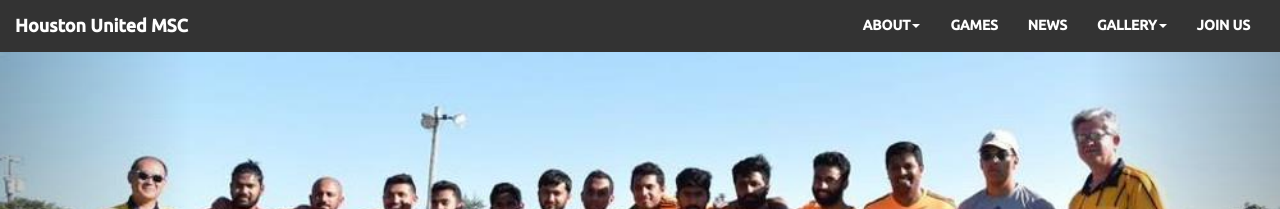
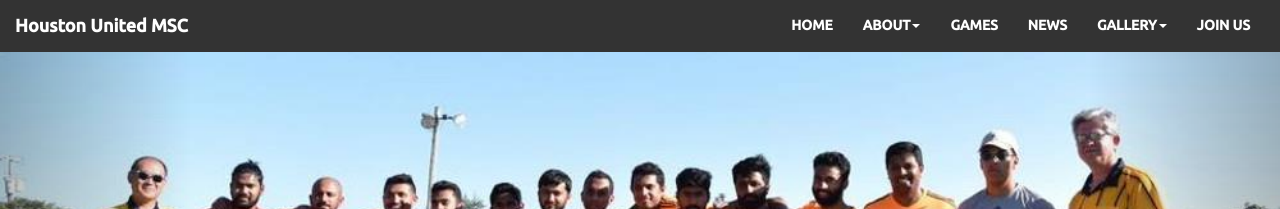
Before and after one commit to houstonunitedmsc/houstonunitedmsc.github.io, a Jekyll site: the page built from index.html, in a window 1280 px wide. Shown: the top 209 px of the page. Built offline with Jekyll 4.4.1, drawn with Linux system fonts in a browser that asks for light colours.

Commit message:
adds home nav link

```diff
--- a/_includes/navbar.html
+++ b/_includes/navbar.html
@@ -17,6 +17,7 @@
 			</ul>
 			<ul class="nav navbar-nav navbar-right">
 				<!-- <li class="active"><a href="{{ site.url }}/about" title="About">About</a></li> -->
+				<li><a href="{{ site.baseurl }}/" title="Home">Home</a></li>
 				<li class="dropdown">
 					<a href="#" class="dropdown-toggle" data-toggle="dropdown" role="button" aria-haspopup="true" aria-expanded="false">About<span class="caret"></span></a>
 					<ul class="dropdown-menu">
```
